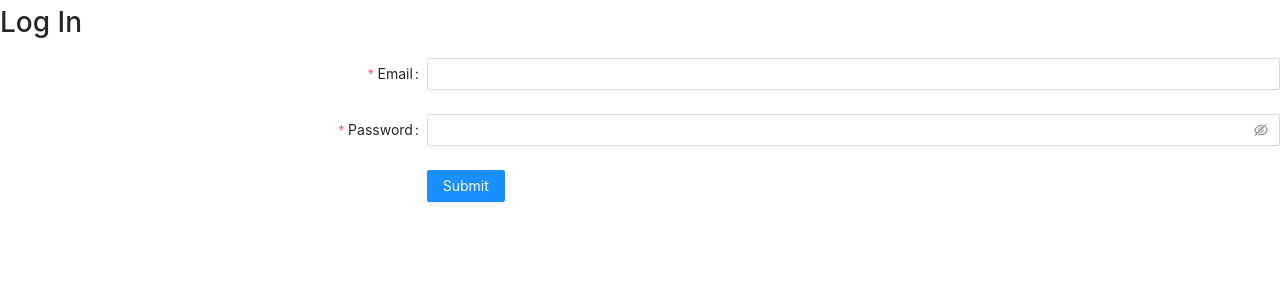
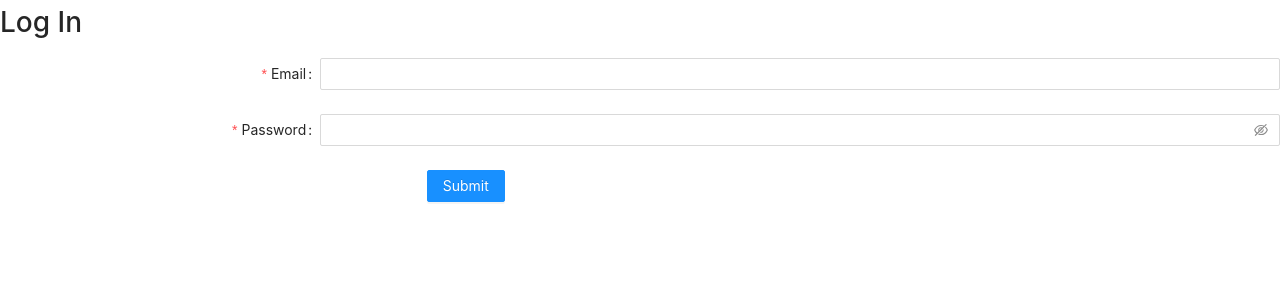
Before and after one commit to love1119/TicketManagement, a React (Vite) app: page /login in a window 1280 px wide. Shown: the top 300 px of the page. Built offline with nearby package versions, Linux system fonts and the light colour scheme.

Commit message:
implement responsive design

```diff
--- a/src/App.tsx
+++ b/src/App.tsx
@@ -189,7 +189,7 @@ const App: FC = () => {
           />
         </Switch>
         {pathname !== INTERNAL_LINKS.LOGIN && (
-          <div className="absolute top-4 right-4" onClick={onLogout}>
+          <div className="absolute top-8 right-8" onClick={onLogout}>
             <Button>Log Out</Button>
           </div>
         )}
--- a/src/components/TicketSet.tsx
+++ b/src/components/TicketSet.tsx
@@ -28,7 +28,7 @@ const TicketSet = ({ status }: TicketSetProps) => {
   }, [status, state])
 
   return (
-    <div className="p-4 w-64 max-w-xs bg-white rounded-md border">
+    <div className="p-4 w-80 max-w-xs bg-white rounded-md border">
       <h1>{`${TICKET_STATUS[status]}: ${(tickets || []).length}`}</h1>
       <Space direction="vertical" className="w-full">
         {tickets.map((ticket: TicketType) => (
--- a/src/pages/Details.tsx
+++ b/src/pages/Details.tsx
@@ -89,8 +89,8 @@ const DetailsPage = () => {
   }, [ticketDetails])
 
   return (
-    <div className="flex justify-center items-center h-screen bg-white">
-      <div className="px-8 pt-8 w-96 rounded-lg border">
+    <div className="flex justify-center items-center mt-12 bg-white">
+      <div className="px-8 pt-8 w-96 rounded-lg border-none md:border-2 md:border-solid">
         <Form
           ref={refForm}
           name="basic"
--- a/src/pages/Login.tsx
+++ b/src/pages/Login.tsx
@@ -37,13 +37,13 @@ const Login = () => {
 
   return (
     <div className="flex justify-center items-center h-screen bg-white">
-      <div className="px-8 pt-8 w-96 rounded-lg border">
+      <div className="px-8 pt-8 w-96 rounded-lg border-none md:border-2 md:border-solid">
         <h1 className="mb-8 w-full text-2xl text-center">Log In</h1>
 
         <Form
           name="basic"
-          labelCol={{ span: 8 }}
-          wrapperCol={{ span: 16 }}
+          labelCol={{ span: 6 }}
+          wrapperCol={{ span: 18 }}
           initialValues={{ remember: true }}
           onFinish={onFinish}
           onFinishFailed={onFinishFailed}
--- a/src/pages/Main.tsx
+++ b/src/pages/Main.tsx
@@ -15,7 +15,7 @@ const MainPage = () => {
   }
 
   return (
-    <div className="overflow-hidden p-8 h-screen bg-white">
+    <div className="overflow-auto p-8 h-screen bg-white">
       <Button type="primary" onClick={showModal}>
         New Ticket
       </Button>
```
